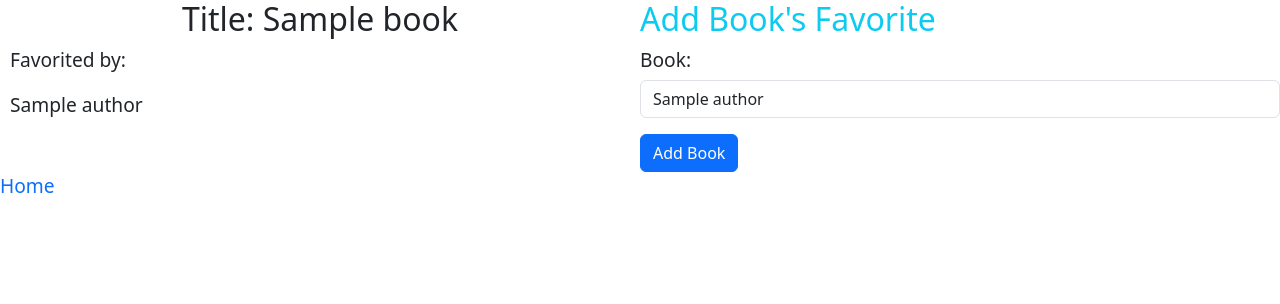
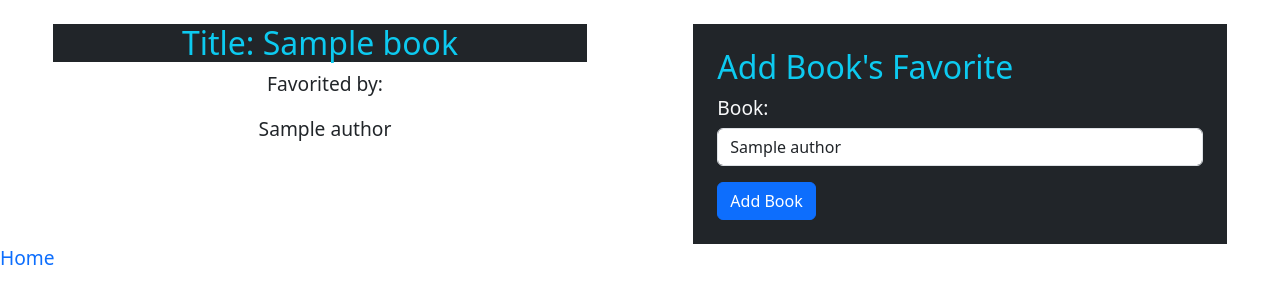
Before and after one commit to Brando129/books, a Python web app: template flask_app/templates/show_books.html in a window 1280 px wide. Shown: the top 304 px of the page. Run offline with Jinja, Linux system fonts and the light colour scheme; the template is opened without the code that fills it: most values are stand-ins (such as "Sample title", 1, 10 or a date in 2020).

Commit message:
Cosmetic changes to show anuthors/books HTML.

```diff
--- a/flask_app/models/models_author.py
+++ b/flask_app/models/models_author.py
@@ -76,3 +76,5 @@ class Author:
             author.favorite_books.append(models_book.Book(data))
         print(author.favorite_books)
         return author
+    # The problem has to be with the get_by_id query. Its possible
+    # that the favorite_books list is not being populated
--- a/flask_app/static/css/style.css
+++ b/flask_app/static/css/style.css
@@ -38,7 +38,7 @@
 }
 
 .home_link {
-    margin-right: 1400px;
+    margin-right: 1275px;
     font-size: larger;
     text-decoration: none;
 }
--- a/flask_app/templates/show_authors.html
+++ b/flask_app/templates/show_authors.html
@@ -14,8 +14,8 @@
     <!-- This page needs work -->
     <div class="d-flex justify-content-around flex-wrap">
         <div class="col-5">
-            <h2 class="text-center">{{author.name}}'s favorites </h2>
-            <table class="table table-info">
+            <h2 class="text-center text-info bg-dark mt-4">{{author.name}}'s favorites </h2>
+            <table class="table table-dark table-striped table-bordered table-hover">
                 <thead>
                     <tr>
                         <th>Title</th>
@@ -32,7 +32,7 @@
                 </tbody>
             </table>
         </div>
-        <form action="/join/book" method="POST" class="col-6">
+        <form action="/join/book" method="POST" class="col-6 p-4 bg-dark text-light mt-4">
             <h2 class="text-info">Add Author's Favorite</h2>
             <input type="hidden" name="author_id" value="{{author.id}}">
             <div class="form-group">
--- a/flask_app/templates/show_books.html
+++ b/flask_app/templates/show_books.html
@@ -12,14 +12,14 @@
 </head>
 <body>
     <div class="d-flex justify-content-around flex-wrap">
-        <div class="col-6">
-            <h2 class="text-center">Title: {{book.title}}</h2>
-            <p class="fav_by">Favorited by:</p>
+        <div class="col-5">
+            <h2 class="text-center text-info bg-dark mt-4">Title: {{book.title}}</h2>
+            <p class="fav_by text-center">Favorited by:</p>
             {% for author in book.authors_who_favorited %}
-                <p class="fav_by">{{author.name}}</p>
+                <p class="fav_by text-center">{{author.name}}</p>
             {% endfor %}
         </div>
-        <form action="/join/author" method="POST" class="col-6">
+        <form action="/join/author" method="POST" class="col-5  p-4 bg-dark text-light mt-4">
             <h2 class="text-info">Add Book's Favorite</h2>
             <input type="hidden" name="book_id" value="{{book.id}}">
             <div class="form-group">
```
